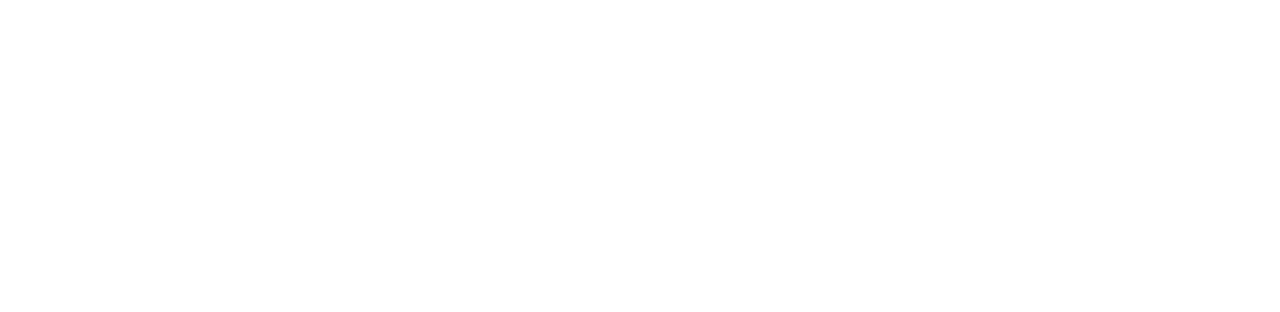
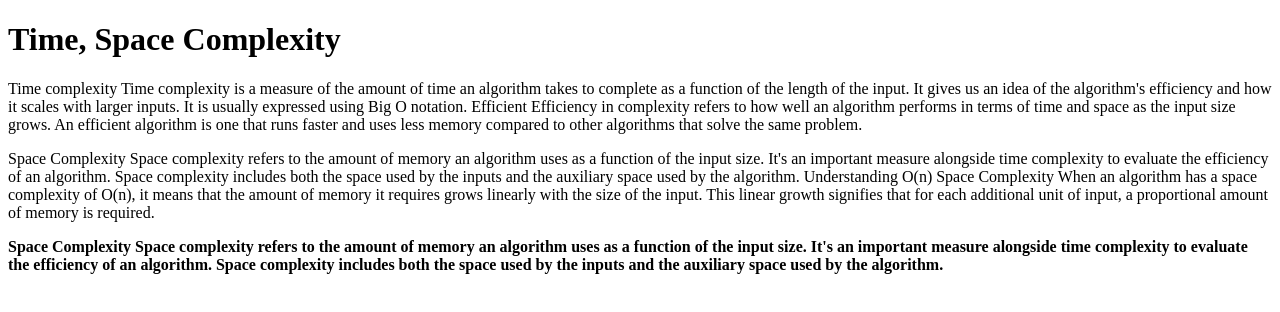
Before and after one commit to acciojob/time-and-space-complexity-TiyanaBande, a website: page main.html in a window 1280 px wide. Drawn offline with Linux system fonts and the light colour scheme.

Commit message:
created a submission

```diff
--- a/main.html
+++ b/main.html
@@ -7,6 +7,24 @@
 </head>
 
 <body>
+	<h1>Time, Space Complexity</h1>
+	<p> Time complexity
+       Time complexity is a measure of the amount of time an algorithm takes to complete as a function of the length of the input. It gives us an idea of the algorithm's efficiency and how it scales with larger inputs. It is usually expressed using Big O notation.
+		Efficient
+		Efficiency in complexity refers to how well an algorithm performs in terms of time and space as the input size grows. An efficient algorithm is one that runs faster and uses less memory compared to other algorithms that solve the same problem.
+	</p>
+
+	<p>
+		Space Complexity
+        Space complexity refers to the amount of memory an algorithm uses as a function of the input size. It's an important measure alongside time complexity to evaluate the efficiency of an algorithm. Space complexity includes both the space used by the inputs and the auxiliary space used by the algorithm.
+		Understanding O(n) Space Complexity
+        When an algorithm has a space complexity of O(n), it means that the amount of memory it requires grows linearly with the size of the input. This linear growth signifies that for each additional unit of input, a proportional amount of memory is required.
+	</p>
+
+	<b>
+		Space Complexity
+        Space complexity refers to the amount of memory an algorithm uses as a function of the input size. It's an important measure alongside time complexity to evaluate the efficiency of an algorithm. Space complexity includes both the space used by the inputs and the auxiliary space used by the algorithm.
+	</b>
 	<!-- the entire body must be written by student -->
     <script type="text/javascript" src="./script.js">
 </script>
```
